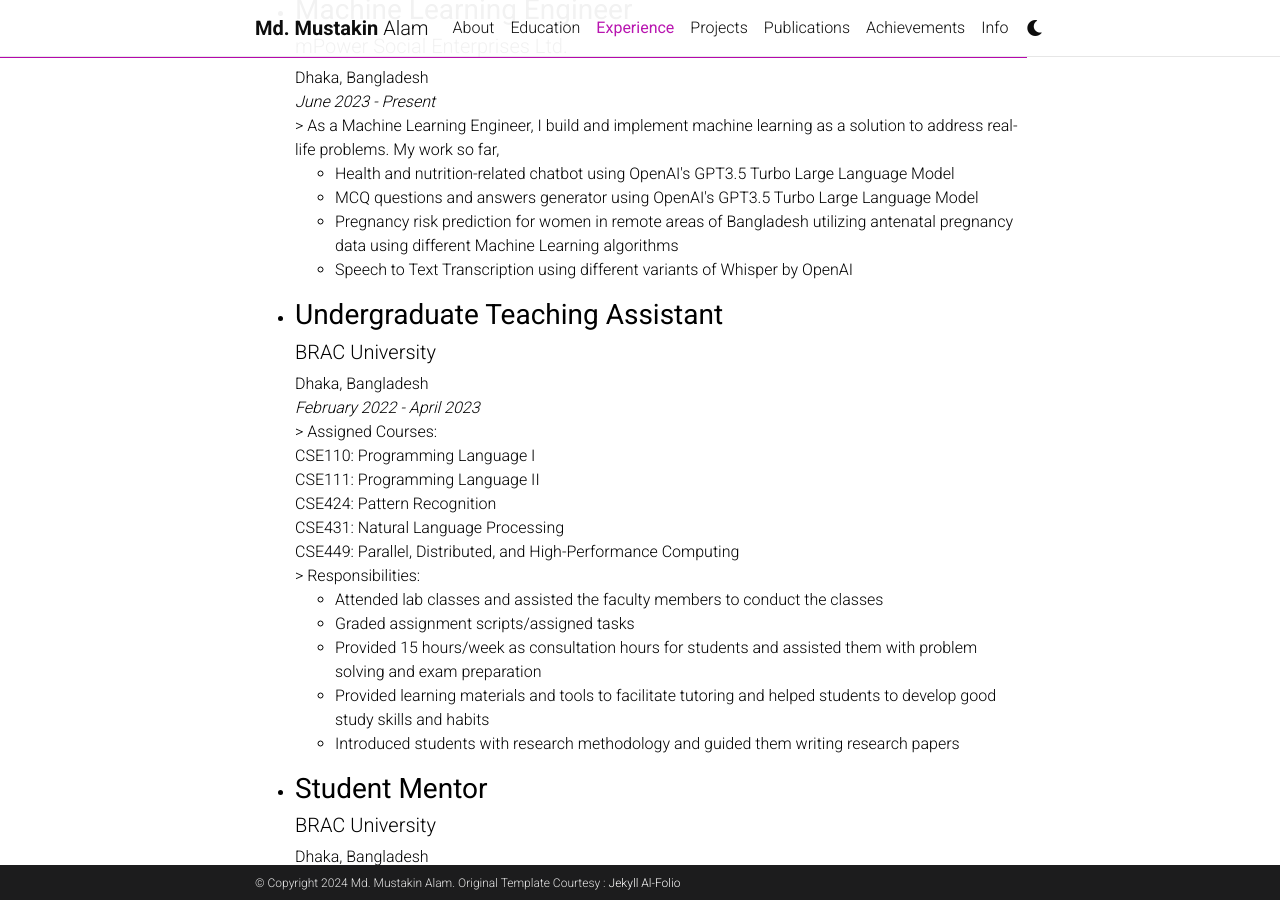
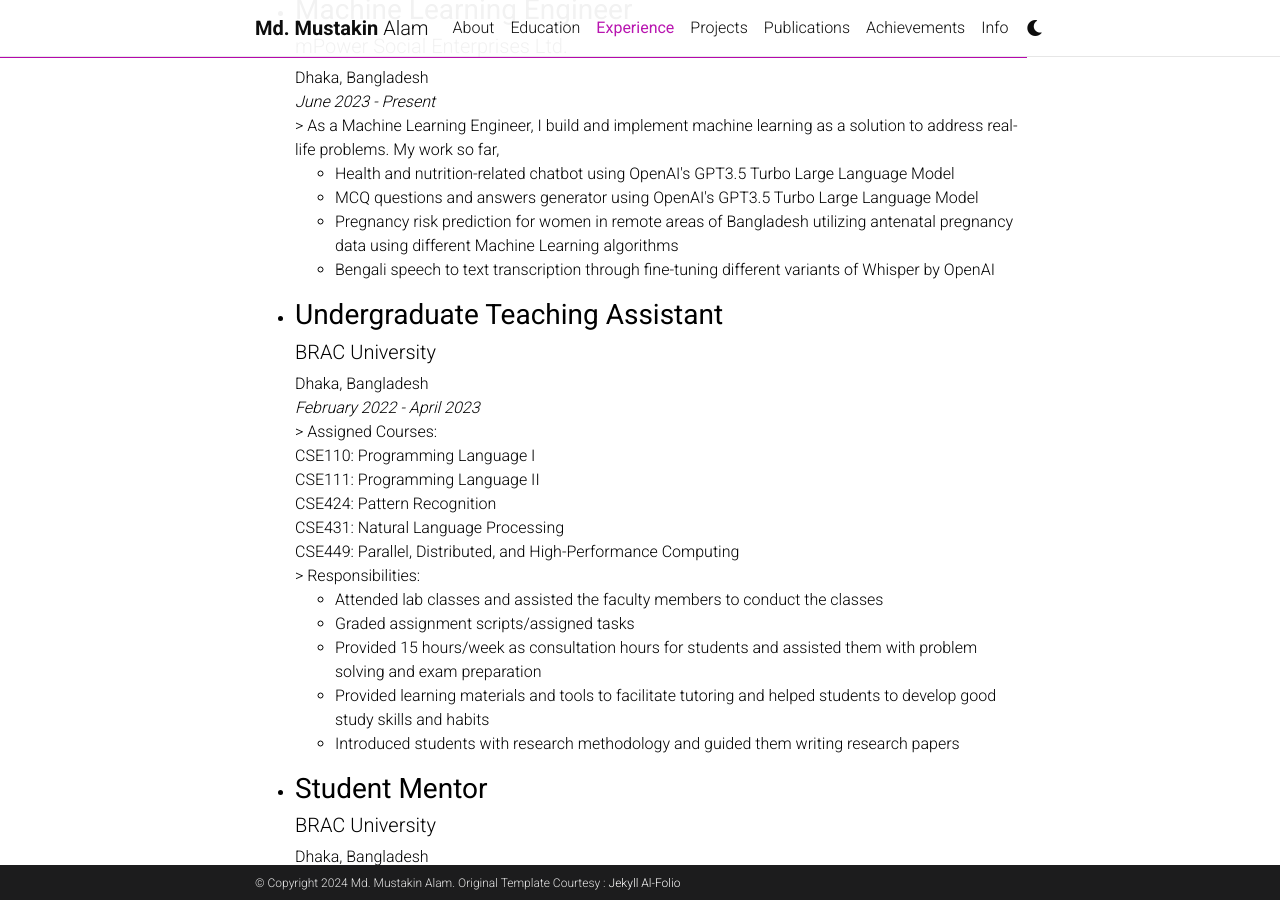
Before and after one commit to mustakinalam/mustakinalam.github.io, a Jekyll site: the page built from _pages/experience.md, in a window 1280 px wide and 900 px high, scrolled down 511 px. Built offline with Jekyll 4.4.1, drawn with Linux system fonts in a browser that asks for light colours; comment, search, counter and statistics services are not loaded; a style sheet for code colours, icons or effects is not loaded.

Commit message:
exp update

```diff
--- a/_pages/experience.md
+++ b/_pages/experience.md
@@ -32,7 +32,7 @@ My work so far, <br>
 <li>Health and nutrition-related chatbot using OpenAI's GPT3.5 Turbo Large Language Model</li>
 <li>MCQ questions and answers generator using OpenAI's GPT3.5 Turbo Large Language Model</li>
 <li>Pregnancy risk prediction for women in remote areas of Bangladesh utilizing antenatal pregnancy data using different Machine Learning algorithms</li>
-<li>Speech to Text Transcription using different variants of Whisper by OpenAI</li>
+<li>Bengali speech to text transcription through fine-tuning different variants of Whisper by OpenAI</li>
 </ul>
 
 <p>
```
